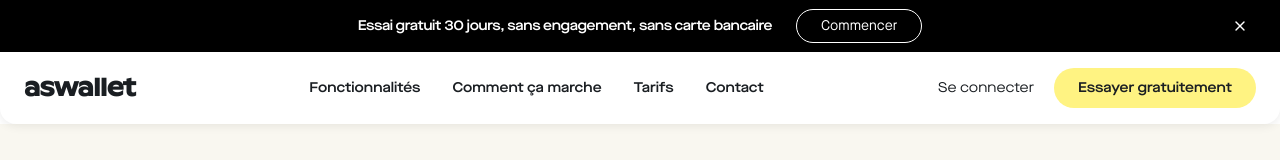
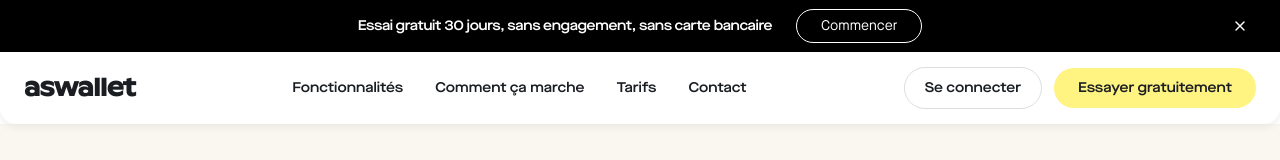
Before and after one commit to Shahingharbi/WalletBusiness, a Next.js app: page / in a window 1280 px wide. Shown: the top 160 px of the page. Built offline with nearby package versions, Linux system fonts and the light colour scheme; no server answers.

Commit message:
Navbar: bouton 'Se connecter' visible sur toutes tailles d'ecran

```diff
--- a/src/components/landing/Navbar.tsx
+++ b/src/components/landing/Navbar.tsx
@@ -51,10 +51,10 @@ export function Navbar({ bannerVisible }: { bannerVisible: boolean }) {
           </a>
         </div>
 
-        <div className="flex items-center gap-3 sm:gap-5">
+        <div className="flex items-center gap-2 sm:gap-3">
           <Link
             href="/login"
-            className="hidden sm:block text-sm text-foreground hover:opacity-70 transition-opacity"
+            className="rounded-full border border-foreground/15 px-3 sm:px-5 py-2 sm:py-2.5 text-xs sm:text-sm font-semibold text-foreground hover:border-foreground hover:bg-foreground/5 transition-colors whitespace-nowrap"
             style={{ fontFamily: "var(--font-maison-neue-extended)" }}
           >
             Se connecter
```
